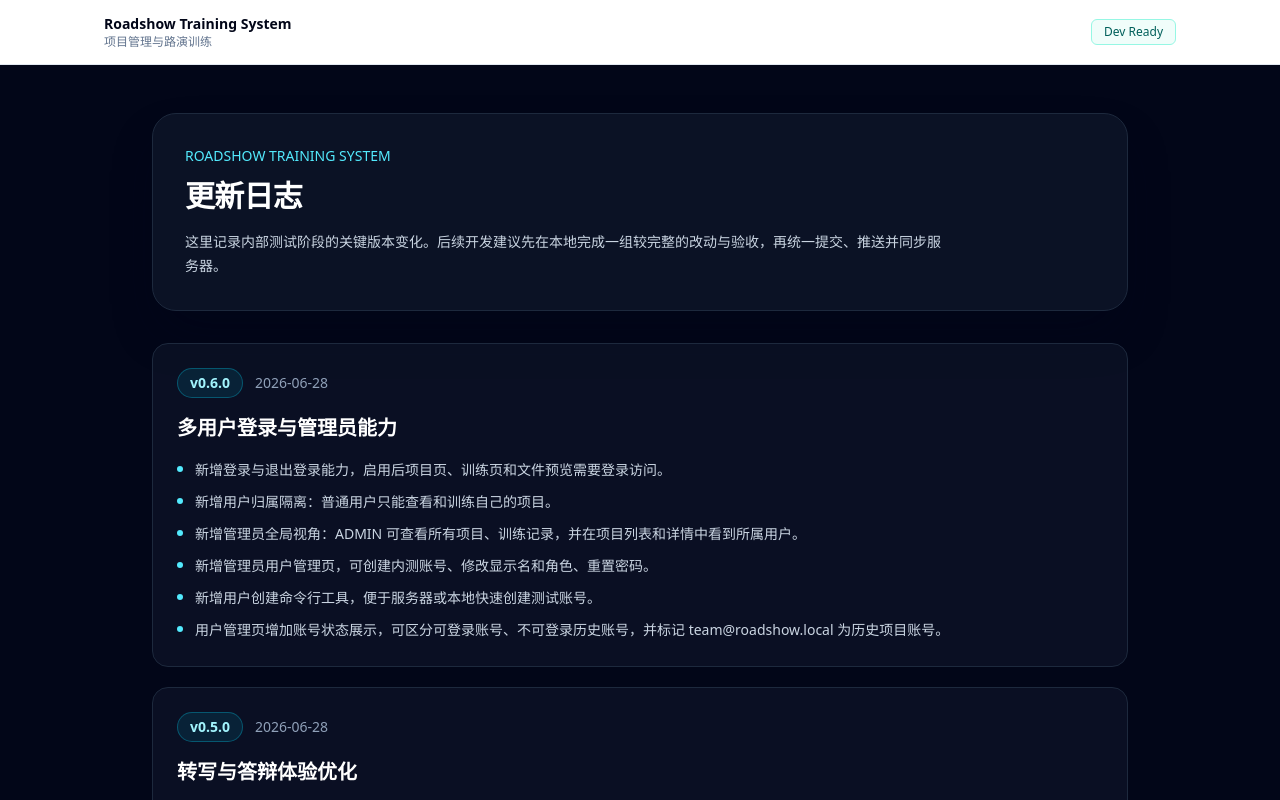
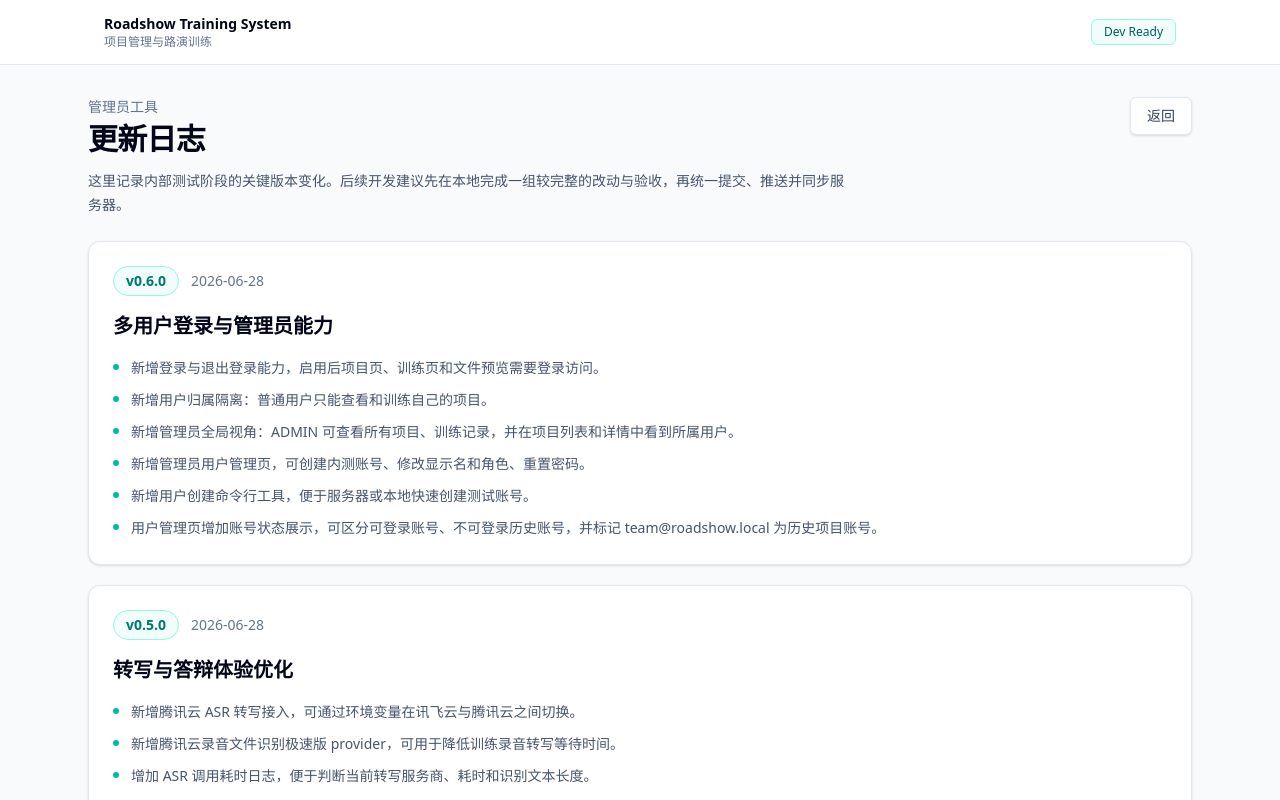
Before and after one commit to MarquezWang/roadshow-training-system, a Next.js app: page /changelog in a window 1280 px wide. Shown: the top 800 px of the page. Built offline with nearby package versions, Linux system fonts and the light colour scheme; no server answers.

Commit message:
chore: refine admin diagnostics and changelog

```diff
--- a/app/admin/system/page.tsx
+++ b/app/admin/system/page.tsx
@@ -87,6 +87,36 @@ function Section({
       </div>
       <div className="pt-2">{children}</div>
     </section>
+  );
+}
+
+function CollapsibleSection({
+  title,
+  description,
+  children,
+}: {
+  title: string;
+  description: string;
+  children: ReactNode;
+}) {
+  return (
+    <details className="group rounded-xl border border-slate-200 bg-white p-5 shadow-sm">
+      <summary className="flex cursor-pointer list-none items-start justify-between gap-4">
+        <span>
+          <span className="block text-base font-semibold text-slate-950">
+            {title}
+          </span>
+          <span className="mt-1 block text-sm leading-6 text-slate-500">
+            {description}
+          </span>
+        </span>
+        <span className="rounded-full border border-slate-200 px-3 py-1 text-xs text-slate-500 transition group-open:bg-slate-50">
+          <span className="group-open:hidden">展开</span>
+          <span className="hidden group-open:inline">收起</span>
+        </span>
+      </summary>
+      <div className="mt-4 border-t border-slate-100 pt-2">{children}</div>
+    </details>
   );
 }
 
@@ -299,7 +329,7 @@ export default async function AdminSystemPage() {
           />
         </Section>
 
-        <Section
+        <CollapsibleSection
           title="运维提示"
           description="这里展示的是配置状态，不替代真实业务链路测试。"
         >
@@ -313,9 +343,9 @@ export default async function AdminSystemPage() {
               如修改服务器环境变量，需要重启应用并确认 PM2 使用了最新环境。
             </li>
           </ul>
-        </Section>
+        </CollapsibleSection>
 
-        <Section
+        <CollapsibleSection
           title="基础运行检查"
           description="不调用大模型、不转写音频，只检查基础依赖是否可用。"
         >
@@ -331,9 +361,9 @@ export default async function AdminSystemPage() {
             ok={uploadDirectoryCheck.ok}
             note={uploadDirectoryCheck.ok ? undefined : uploadDirectoryCheck.note}
           />
-        </Section>
+        </CollapsibleSection>
 
-        <Section
+        <CollapsibleSection
           title="最近诊断事件"
           description="记录 AI、ASR、PPT 预览和系统测试中的最近异常或测试结果。"
         >
@@ -370,7 +400,7 @@ export default async function AdminSystemPage() {
               暂无诊断事件。
             </p>
           )}
-        </Section>
+        </CollapsibleSection>
       </div>
     </main>
   );
--- a/app/admin/system/system-test-panel.tsx
+++ b/app/admin/system/system-test-panel.tsx
@@ -6,6 +6,7 @@ type TestState = {
   status: "idle" | "running" | "success" | "error";
   message: string;
   detail?: string;
+  rawDetail?: string;
   elapsedMs?: number;
 };
 
@@ -35,8 +36,52 @@ function ResultBox({ state }: { state: TestState }) {
           {state.detail}
         </p>
       ) : null}
+      {state.rawDetail ? (
+        <details className="mt-2 text-xs opacity-80">
+          <summary className="cursor-pointer select-none">
+            查看原始返回摘要
+          </summary>
+          <pre className="mt-2 max-h-40 overflow-auto whitespace-pre-wrap break-words rounded-md bg-white/60 p-2 font-mono">
+            {state.rawDetail}
+          </pre>
+        </details>
+      ) : null}
     </div>
   );
+}
+
+function summarizeAiResponse(text?: string) {
+  const normalized = text?.trim();
+
+  if (!normalized) {
+    return {
+      detail: "模型已响应，但测试接口没有返回可展示文本。",
+      rawDetail: undefined,
+    };
+  }
+
+  try {
+    const parsed = JSON.parse(normalized) as unknown;
+    const keys =
+      parsed && typeof parsed === "object" && !Array.isArray(parsed)
+        ? Object.keys(parsed)
+        : [];
+
+    return {
+      detail:
+        keys.length > 0
+          ? `模型返回结构正常，包含 ${keys.length} 个顶层字段：${keys
+              .slice(0, 6)
+              .join("、")}${keys.length > 6 ? "等" : ""}。`
+          : "模型返回结构正常。",
+      rawDetail: normalized.slice(0, 800),
+    };
+  } catch {
+    return {
+      detail: `模型已返回文本，长度 ${normalized.length} 字。`,
+      rawDetail: normalized.slice(0, 800),
+    };
+  }
 }
 
 export function SystemTestPanel() {
@@ -68,7 +113,7 @@ export function SystemTestPanel() {
       setAiState({
         status: "success",
         message: "AI 连通性正常。",
-        detail: data.text?.slice(0, 300),
+        ...summarizeAiResponse(data.text),
         elapsedMs: Date.now() - startedAt,
       });
     } catch (error) {
@@ -87,7 +132,7 @@ export function SystemTestPanel() {
     if (!file) {
       setAsrState({
         status: "error",
-        message: "请先选择一段 10MB 以内的测试音频。",
+        message: "请先选择一段 5-10 秒、10MB 以内的中文测试音频。",
       });
       return;
     }
@@ -174,6 +219,9 @@ export function SystemTestPanel() {
               <p className="mt-1 text-sm leading-6 text-slate-500">
                 上传 5-10 秒测试音频，调用当前 TRANSCRIPTION_PROVIDER。
               </p>
+              <p className="mt-1 text-xs leading-5 text-slate-400">
+                建议使用训练录音中的短片段；测试会消耗一次当前转写额度。
+              </p>
             </div>
             <div className="flex flex-col gap-3 sm:flex-row">
               <input
--- a/app/changelog/page.tsx
+++ b/app/changelog/page.tsx
@@ -1,3 +1,5 @@
+import Link from "next/link";
+
 const changelogItems = [
   {
     version: "v0.6.0",
@@ -63,39 +65,45 @@ const changelogItems = [
 
 export default function ChangelogPage() {
   return (
-    <main className="min-h-screen bg-slate-950 text-slate-100">
-      <section className="mx-auto flex w-full max-w-5xl flex-col gap-8 px-6 py-12">
-        <div className="rounded-3xl border border-slate-800 bg-slate-900/70 p-8 shadow-2xl shadow-slate-950/40">
-          <p className="text-sm font-medium text-cyan-300">
-            ROADSHOW TRAINING SYSTEM
-          </p>
-          <h1 className="mt-3 text-3xl font-semibold tracking-tight text-white">
-            更新日志
-          </h1>
-          <p className="mt-4 max-w-3xl text-sm leading-6 text-slate-300">
-            这里记录内部测试阶段的关键版本变化。后续开发建议先在本地完成一组较完整的改动与验收，再统一提交、推送并同步服务器。
-          </p>
+    <main className="min-h-screen bg-slate-50 text-slate-950">
+      <section className="mx-auto flex w-full max-w-6xl flex-col gap-6 px-6 py-8">
+        <div className="flex flex-col gap-4 sm:flex-row sm:items-start sm:justify-between">
+          <div>
+            <p className="text-sm text-slate-500">管理员工具</p>
+            <h1 className="mt-1 text-3xl font-semibold tracking-tight">
+              更新日志
+            </h1>
+            <p className="mt-3 max-w-3xl text-sm leading-6 text-slate-600">
+              这里记录内部测试阶段的关键版本变化。后续开发建议先在本地完成一组较完整的改动与验收，再统一提交、推送并同步服务器。
+            </p>
+          </div>
+          <Link
+            href="/admin"
+            className="inline-flex items-center justify-center rounded-md border border-slate-200 bg-white px-4 py-2 text-sm text-slate-700 shadow-sm transition hover:bg-slate-50"
+          >
+            返回
+          </Link>
         </div>
 
         <div className="space-y-5">
           {changelogItems.map((item) => (
             <article
               key={item.version}
-              className="rounded-2xl border border-slate-800 bg-slate-900/60 p-6"
+              className="rounded-xl border border-slate-200 bg-white p-6 shadow-sm"
             >
               <div className="flex flex-wrap items-center gap-3">
-                <span className="rounded-full border border-cyan-400/30 bg-cyan-400/10 px-3 py-1 text-sm font-semibold text-cyan-200">
+                <span className="rounded-full border border-teal-200 bg-teal-50 px-3 py-1 text-sm font-semibold text-teal-700">
                   {item.version}
                 </span>
-                <span className="text-sm text-slate-400">{item.date}</span>
+                <span className="text-sm text-slate-500">{item.date}</span>
               </div>
-              <h2 className="mt-4 text-xl font-semibold text-white">
+              <h2 className="mt-4 text-xl font-semibold text-slate-950">
                 {item.title}
               </h2>
-              <ul className="mt-4 space-y-2 text-sm leading-6 text-slate-300">
+              <ul className="mt-4 space-y-2 text-sm leading-6 text-slate-600">
                 {item.items.map((change) => (
                   <li key={change} className="flex gap-3">
-                    <span className="mt-2 h-1.5 w-1.5 shrink-0 rounded-full bg-cyan-300" />
+                    <span className="mt-2 h-1.5 w-1.5 shrink-0 rounded-full bg-teal-500" />
                     <span>{change}</span>
                   </li>
                 ))}
```
